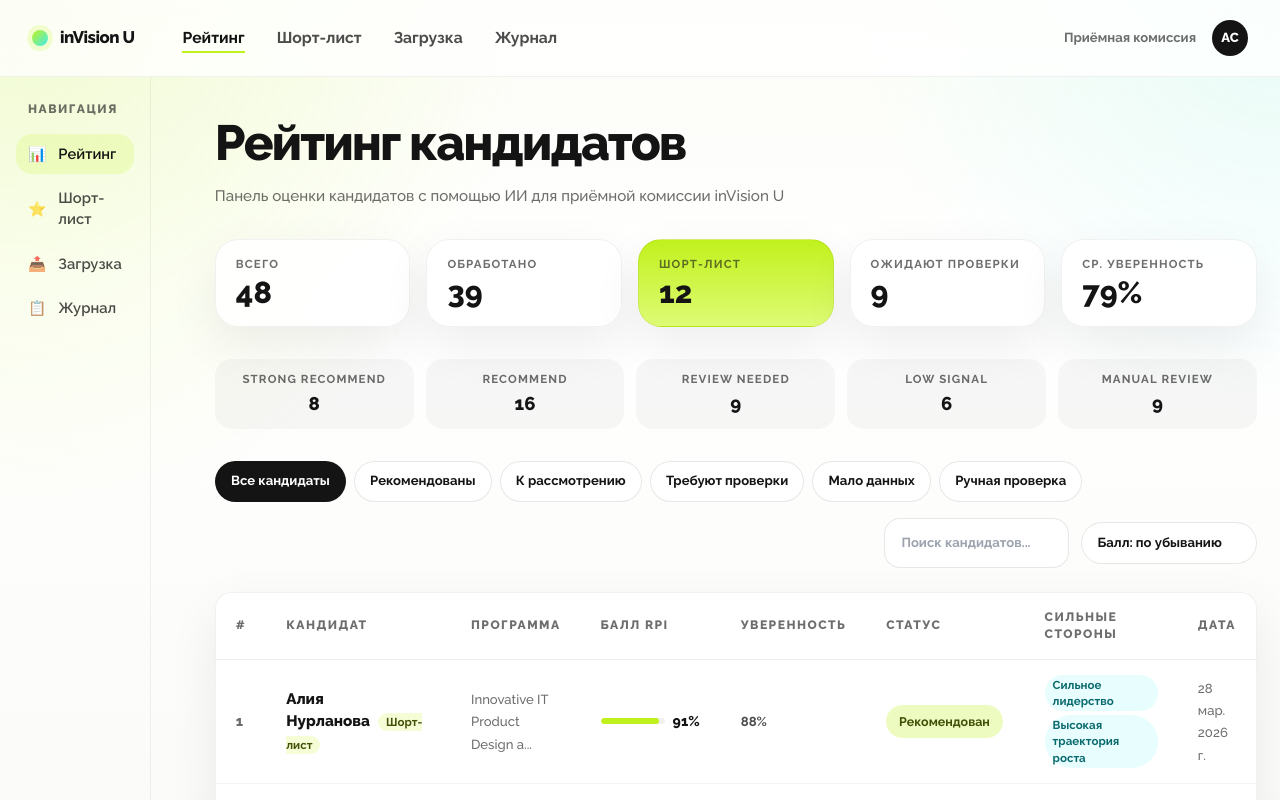
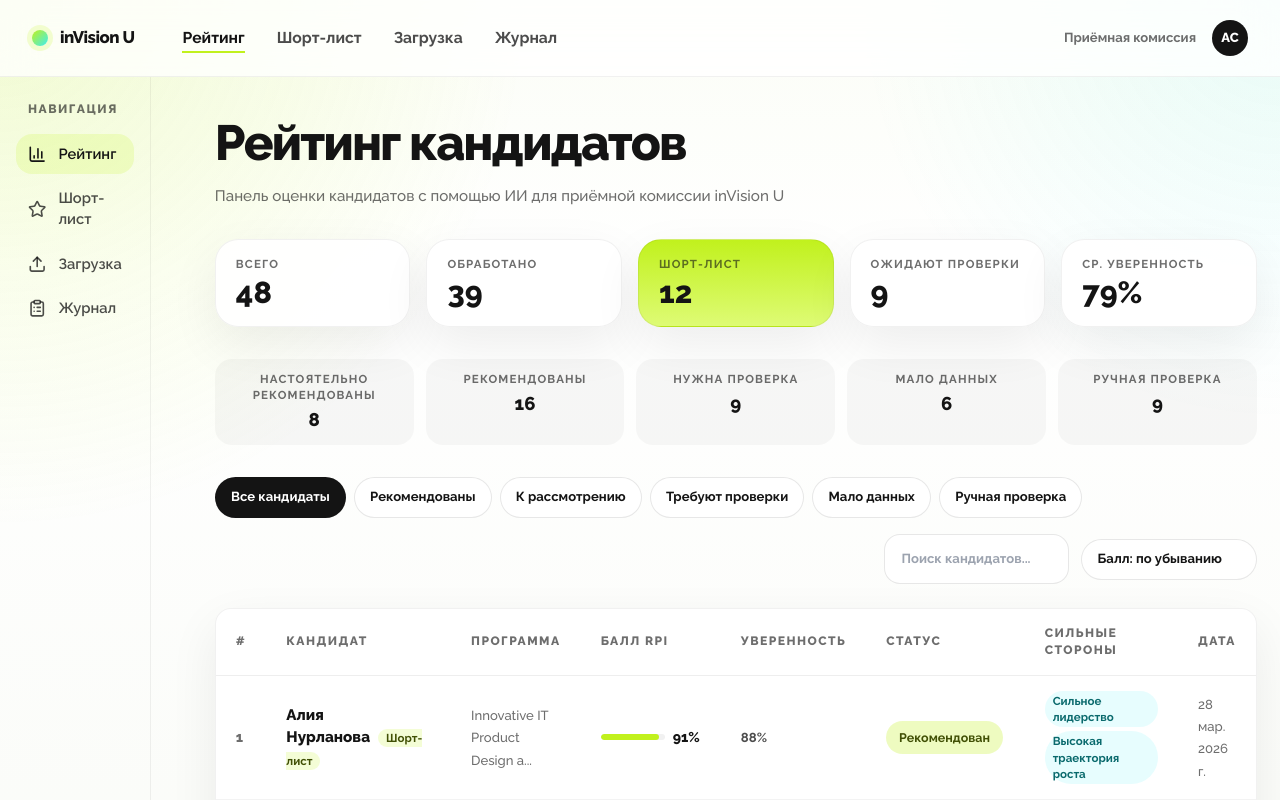
Before and after one commit to alenisaw/invision_u_Vi-Ka, a Next.js app in the folder frontend/: page /dashboard in a window 1280 px wide. Shown: the top 800 px of the page. Built offline with nearby package versions, Linux system fonts and the light colour scheme.

Commit message:
Update dashboard navigation icons and labels

```diff
--- a/frontend/src/app/dashboard/page.tsx
+++ b/frontend/src/app/dashboard/page.tsx
@@ -8,6 +8,14 @@ import RankingTable from "@/components/dashboard/RankingTable";
 import { MOCK_CANDIDATES, MOCK_STATS } from "@/lib/mock-data";
 import { formatPercent } from "@/lib/utils";
 import type { RecommendationStatus } from "@/types";
+
+const STATUS_LABELS: Record<RecommendationStatus, string> = {
+  STRONG_RECOMMEND: "Настоятельно рекомендованы",
+  RECOMMEND: "Рекомендованы",
+  REVIEW_NEEDED: "Нужна проверка",
+  LOW_SIGNAL: "Мало данных",
+  MANUAL_REVIEW: "Ручная проверка",
+};
 
 export default function DashboardPage() {
   const [filter, setFilter] = useState<RecommendationStatus | "ALL">("ALL");
@@ -77,14 +85,14 @@ export default function DashboardPage() {
 
             {/* Status breakdown */}
             <div className="grid grid-cols-2 sm:grid-cols-5 gap-3 mb-8">
-              {Object.entries(stats.by_status).map(([status, count]) => (
+              {(Object.entries(stats.by_status) as [RecommendationStatus, number][]).map(([status, count]) => (
                 <div
                   key={status}
                   className="rounded-[var(--radius-md)] px-4 py-3 text-center"
                   style={{ background: "rgba(20, 20, 20, 0.03)" }}
                 >
                   <div className="text-[0.72rem] font-[700] uppercase tracking-[0.1em] mb-1" style={{ color: "var(--brand-muted)" }}>
-                    {status.replace(/_/g, " ")}
+                    {STATUS_LABELS[status]}
                   </div>
                   <div className="text-[1.16rem] font-[800]">{count}</div>
                 </div>
--- a/frontend/src/components/layout/Sidebar.tsx
+++ b/frontend/src/components/layout/Sidebar.tsx
@@ -1,19 +1,20 @@
 "use client";
 
+import { BarChart3, ClipboardList, Star, Upload, type LucideIcon } from "lucide-react";
 import Link from "next/link";
 import { usePathname } from "next/navigation";
 
 interface SidebarLink {
   href: string;
   label: string;
-  icon: string;
+  icon: LucideIcon;
 }
 
 const LINKS: SidebarLink[] = [
-  { href: "/dashboard", label: "Рейтинг", icon: "📊" },
-  { href: "/shortlist", label: "Шорт-лист", icon: "⭐" },
-  { href: "/upload", label: "Загрузка", icon: "📤" },
-  { href: "/audit", label: "Журнал", icon: "📋" },
+  { href: "/dashboard", label: "Рейтинг", icon: BarChart3 },
+  { href: "/shortlist", label: "Шорт-лист", icon: Star },
+  { href: "/upload", label: "Загрузка", icon: Upload },
+  { href: "/audit", label: "Журнал", icon: ClipboardList },
 ];
 
 export default function Sidebar() {
@@ -28,6 +29,7 @@ export default function Sidebar() {
       <nav className="flex flex-col gap-1">
         {LINKS.map((link) => {
           const isActive = pathname === link.href || pathname.startsWith(link.href + "/");
+          const Icon = link.icon;
           return (
             <Link
               key={link.href}
@@ -38,7 +40,7 @@ export default function Sidebar() {
                 color: isActive ? "var(--brand-ink)" : "var(--brand-muted-strong)",
               }}
             >
-              <span>{link.icon}</span>
+              <Icon aria-hidden="true" className="h-[1.15rem] w-[1.15rem] shrink-0" strokeWidth={2.1} />
               {link.label}
             </Link>
           );
```
